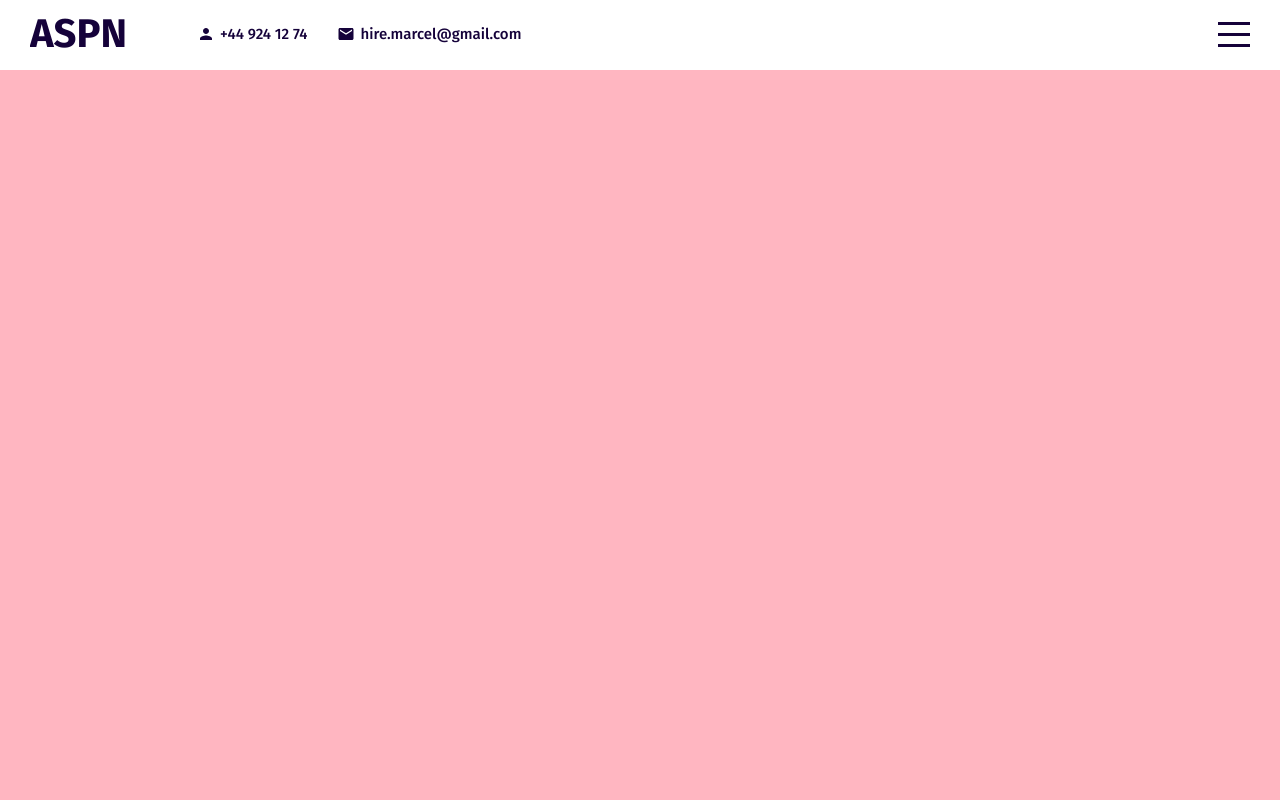
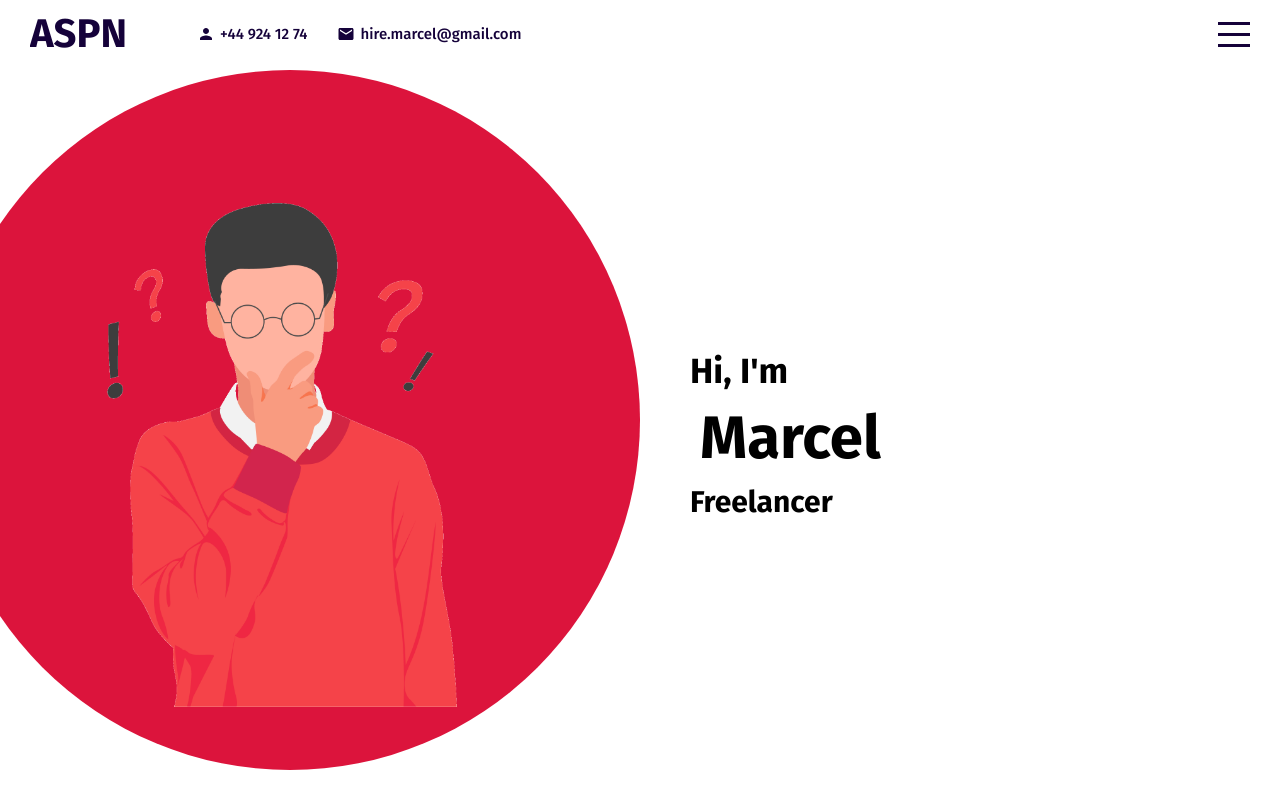
Before and after one commit to MarcelPenn/basic-react-setup, a React (Create React App) app: page / in a window 1280 px wide. Built offline with nearby package versions, Linux system fonts and the light colour scheme.

Commit message:
intro page

```diff
--- a/src/components/intro/Intro.jsx
+++ b/src/components/intro/Intro.jsx
@@ -2,6 +2,22 @@ import "./intro.scss"
 
 export default function Intro() {
   return (
-    <div className="intro" id="intro"></div>
+    <div className="intro" id="intro">
+      <div className="left">
+        <div className="imgContainer">
+          <img src="assets/man.png" alt="man"></img>
+        </div>
+      </div>
+      <div className="right">
+        <div className="wrapper">
+          <h2>Hi, I'm</h2>
+          <h1>Marcel</h1>
+          <h3><span>Freelancer</span></h3>
+        </div>
+        <a href="#portfolio">
+          <img src="assets/down.png" alt="down"></img>
+        </a>
+      </div>
+    </div>
   )
 }
--- a/src/components/intro/intro.scss
+++ b/src/components/intro/intro.scss
@@ -1,3 +1,47 @@
 .intro {
-    background-color: lightpink;
+    background-color: white;
+    display: flex;
+
+    .left {
+        flex: 0.5;
+        overflow: hidden;
+
+        .imgContainer {
+            width: 700px;
+            height: 700px;
+            background-color: crimson;
+            border-radius: 50%;
+            display: flex;
+            align-items: flex-end;
+            justify-content: center;
+            float: right;
+
+            img {
+                height: 90%;
+            }
+        }
+    }
+    .right {
+        flex: 0.5;
+
+        .wrapper {
+            width: 100%;
+            height: 100%;
+            padding-left: 50px;
+            display: flex;
+            flex-direction: column;
+            justify-content: center;
+
+            h1 {
+                font-size: 60px;
+                margin: 10px;
+            }
+            h2 {
+                font-size: 35px;
+            }
+            h3 {
+                font-size: 30px;
+            }
+        }
+    }
 }
```
Also changed, not shown: public/assets/down.png (added), public/assets/man.png (added).
